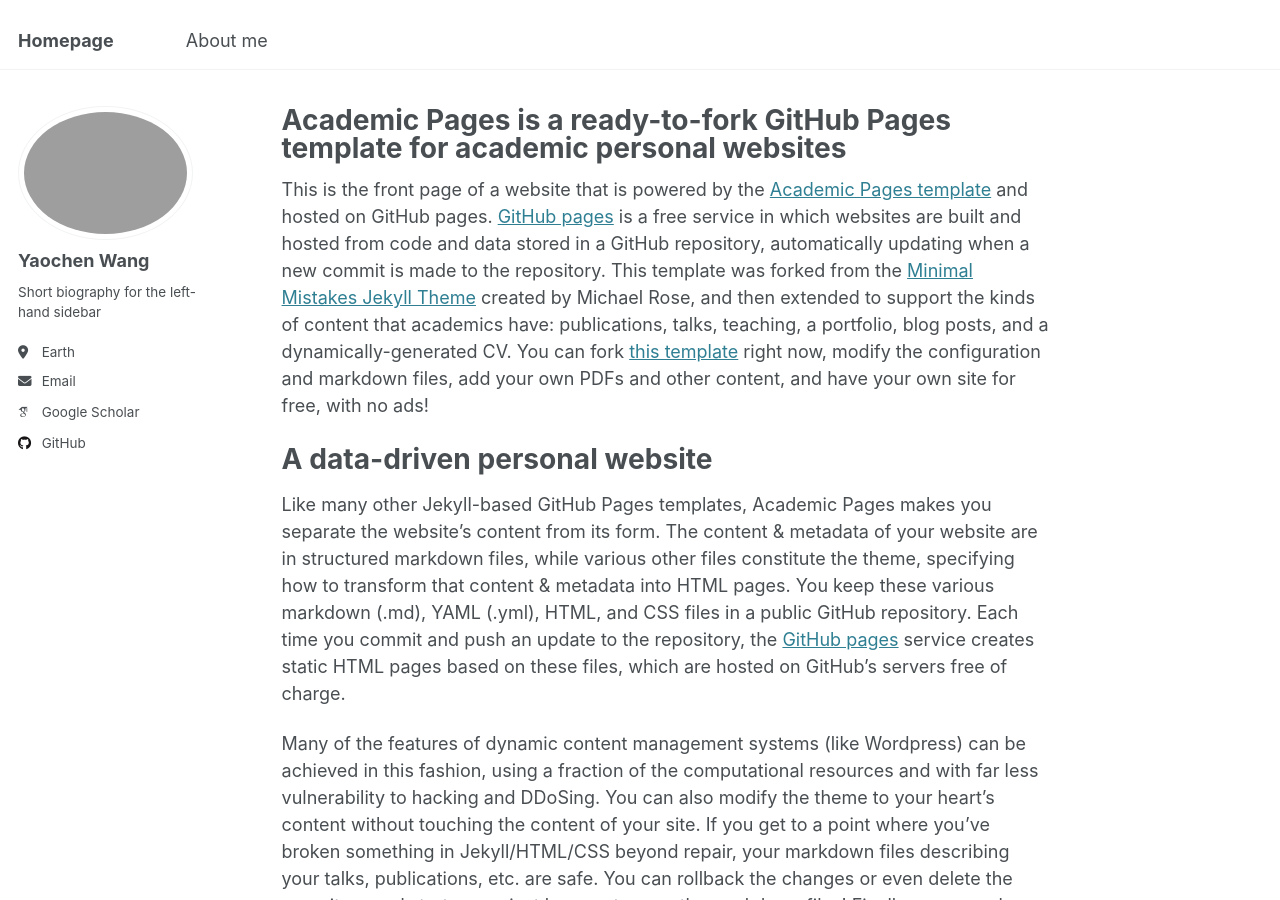
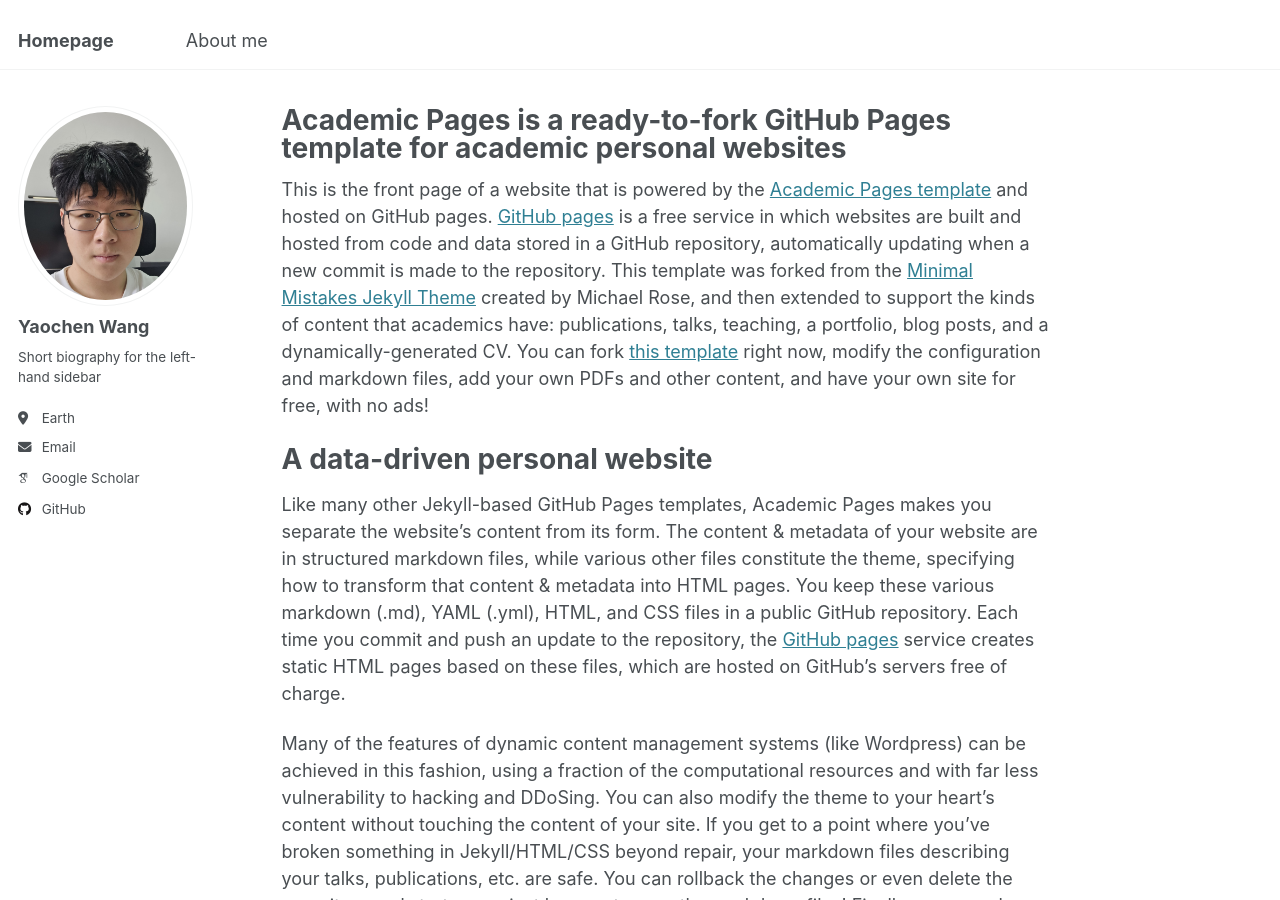
Before and after one commit to Misaki-Wang/Misaki-Wang.github.io, a Jekyll site: the page built from _pages/about.md, in a window 1280 px wide and 900 px high. Built offline with Jekyll 4.4.1, drawn with Linux system fonts in a browser that asks for light colours; some web fonts are replaced.

Commit message:
upload the acatar

```diff
--- a/_config.yml
+++ b/_config.yml
@@ -22,7 +22,7 @@
 #               Additional customization can be done by editing /_includes/author-profile.html
 author:
   # Biographic information
-  avatar           : "self-photo.png"
+  avatar           : "self-photo.jpg"
   name             : "Yaochen Wang"
   pronouns         : # example: "she/her"
   bio              : "Short biography for the left-hand sidebar"
```
